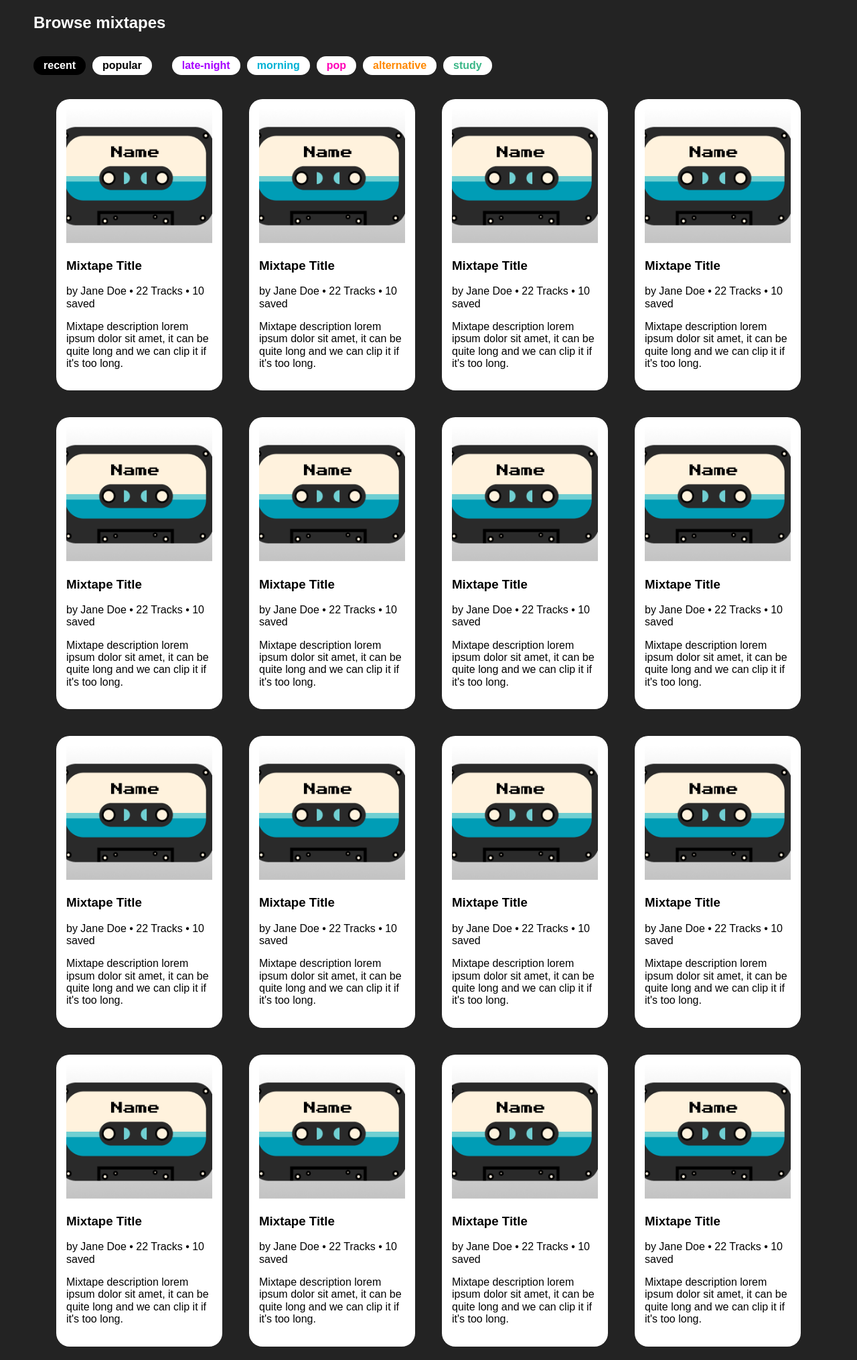
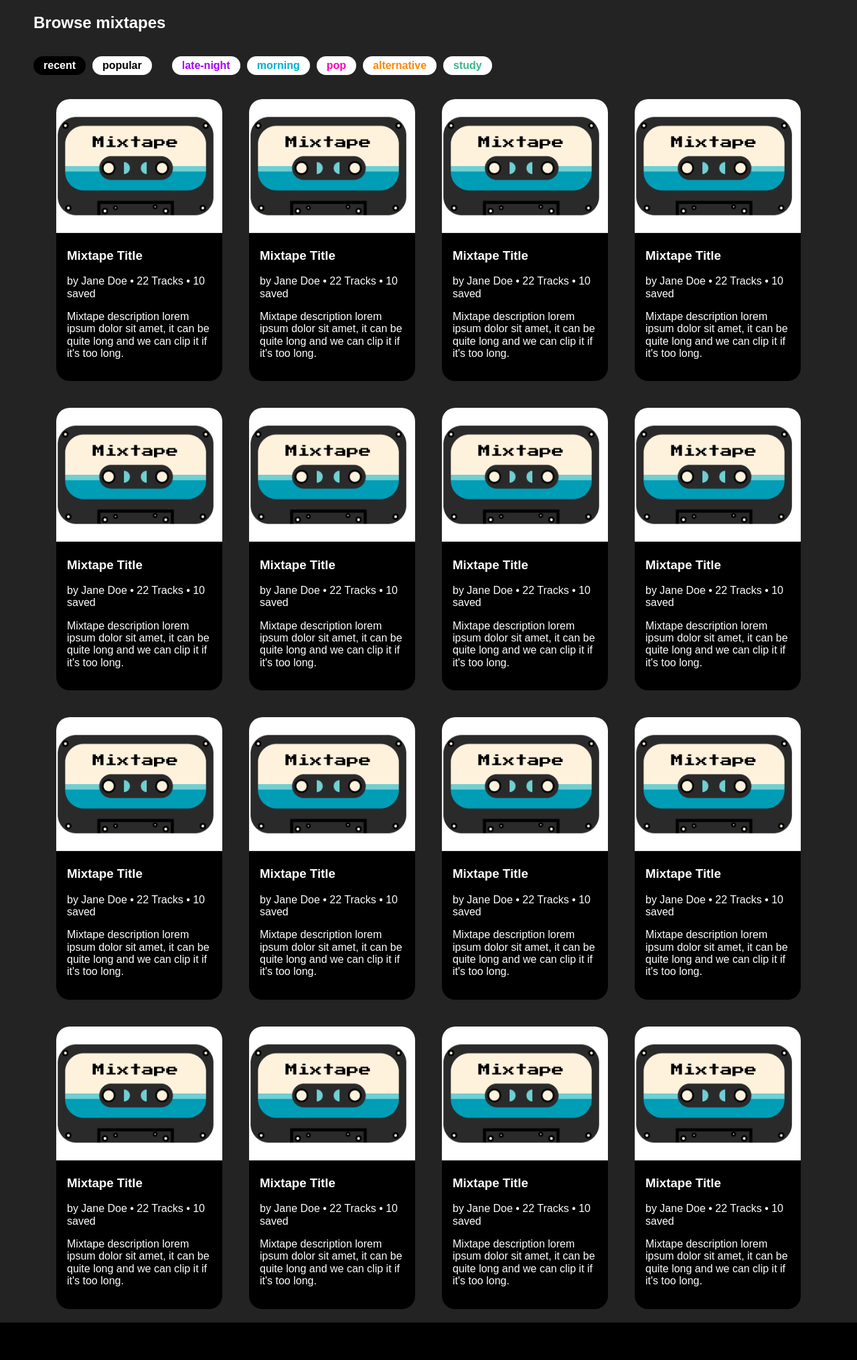
Before and after one commit to CSCI-5117-F26/developing-the-interactive-web-project-1-group-7, a Flask app: page / in a window 1280 px wide. Shown: the part 72-2103 px from the top of the page at 67% size. After the commit the page ends 2047 px from the top, so only its background shows below. Run offline with Flask 3, Linux system fonts and the light colour scheme; some libraries are stand-ins or nearby versions.

Commit message:
Updated mixtape cards on homepage

```diff
--- a/src/developing_the_interactive_web_project_1_group_7/static/mixtape_template.css
+++ b/src/developing_the_interactive_web_project_1_group_7/static/mixtape_template.css
@@ -1,15 +1,20 @@
 .mixtape-card {
-    background-color: rgb(255, 255, 255);
-    color: rgb(0, 0, 0);
+    background-color: rgb(0, 0, 0);
+    color: rgb(255, 255, 255);
     border-radius: 20px;
-    padding: 15px;
     margin: 20px;
+}
+
+.mixtape-description {
+    padding: 1em;
+    padding-top: 0em;
 }
 
 .mixtape-card img {
     width: 100%;
     height: 200px;
     object-fit: cover;
+    border-radius: 20px 20px 0px 0px;
 }
 
 .mixtapes {
--- a/src/developing_the_interactive_web_project_1_group_7/templates/mixtape_template.html
+++ b/src/developing_the_interactive_web_project_1_group_7/templates/mixtape_template.html
@@ -4,6 +4,7 @@
         for this benchmark, I just added this as a placeholder -->
         <img src="/static/images/cover.png" alt="mixtape cover" width="200">
 
+    <div class="mixtape-description">
         <h3>Mixtape Title</h3>
         <p>by Jane Doe • 22 Tracks • 10 saved</p>
         <p>
@@ -12,3 +13,4 @@
             it's too long.
         </p>
     </div>
+</div>
```
Also changed, not shown: src/developing_the_interactive_web_project_1_group_7/static/images/cover.png. Lines whose indentation alone changed are shown as unchanged.
